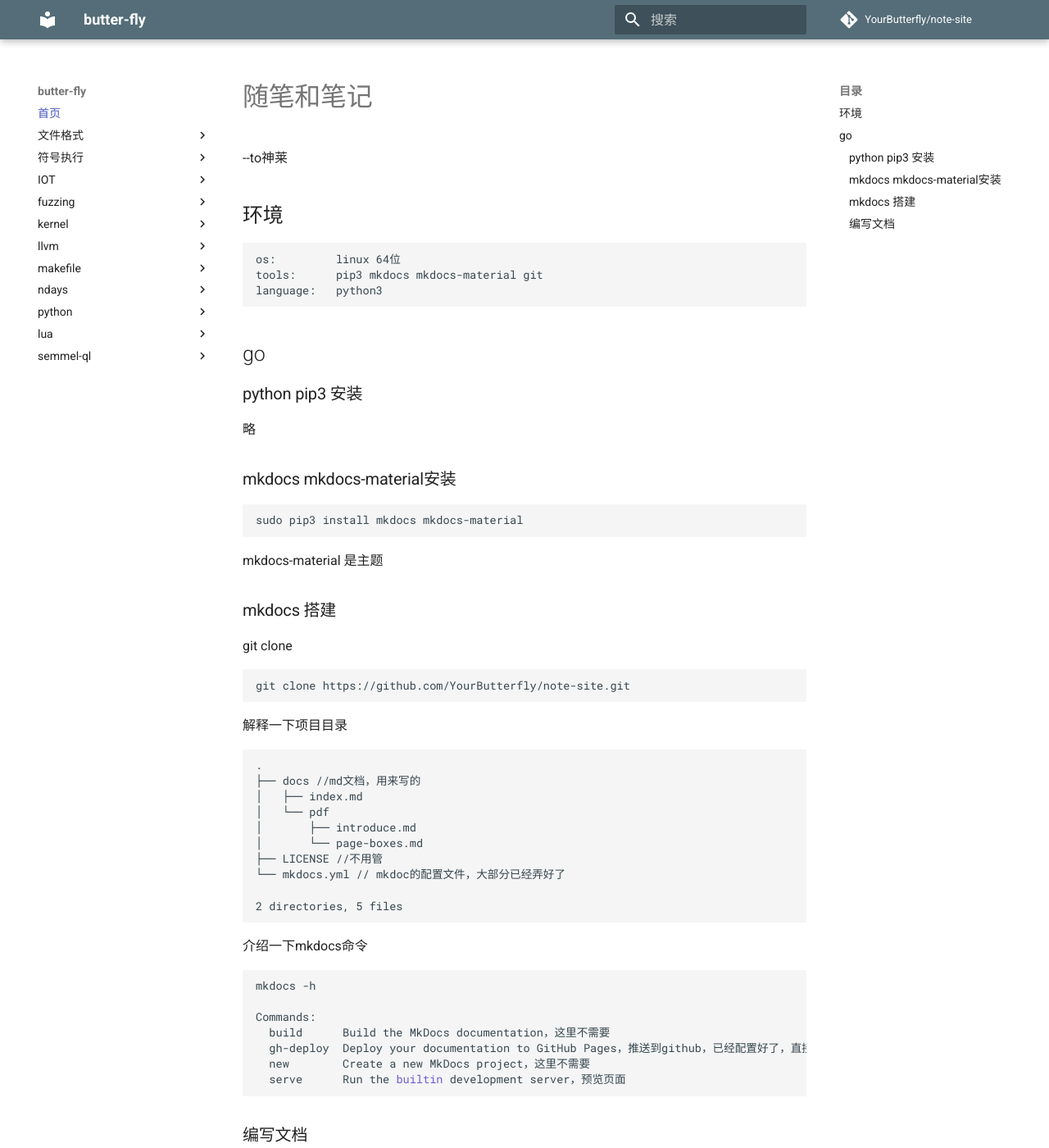
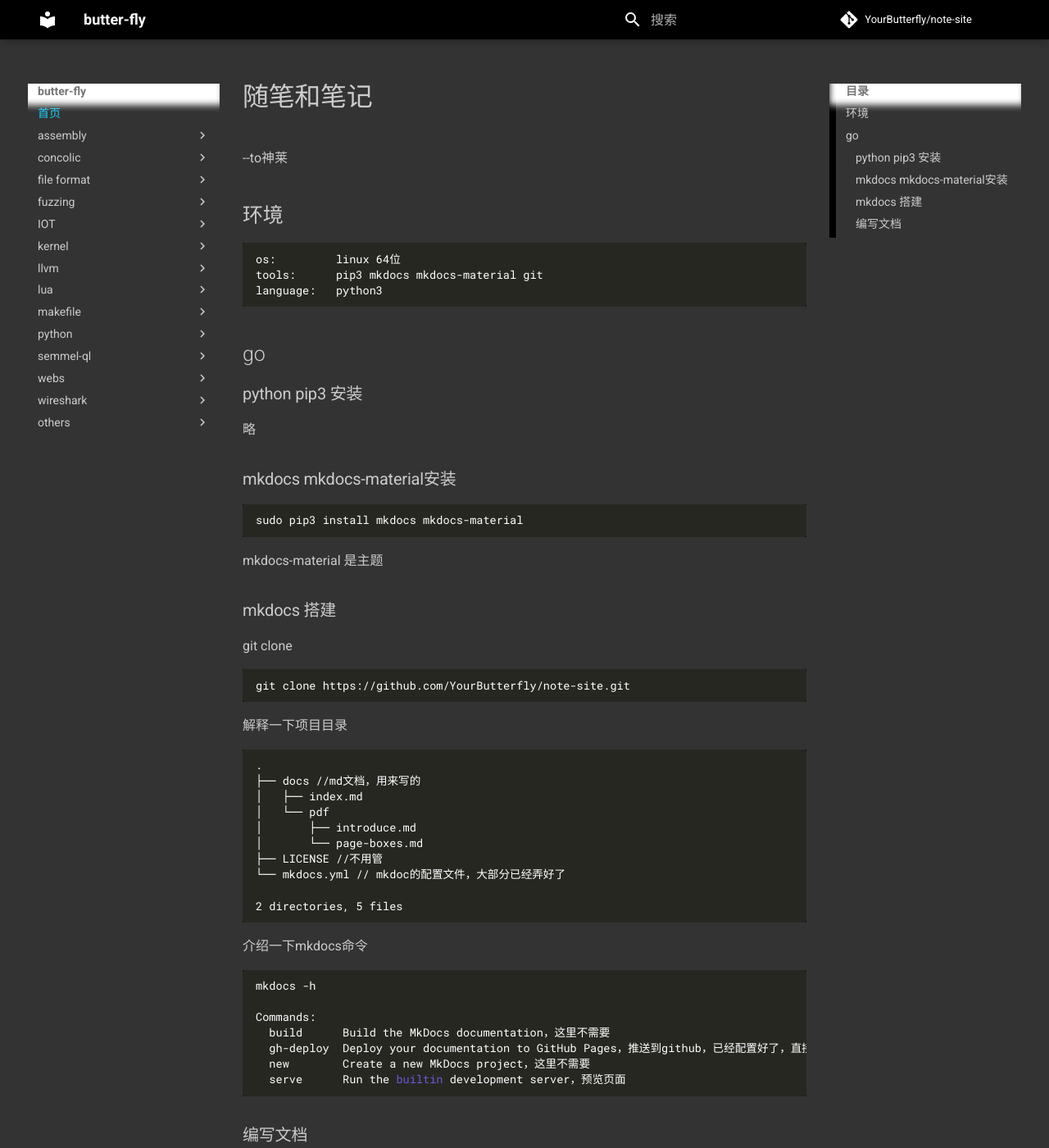
Before and after one commit to YourButterfly/note-site, an MkDocs documentation site: the page built from docs/index.md, in a window 1280 px wide and 1400 px high. Shown: the whole window at 82% size. Built offline with MkDocs 1.6.1 and Material for MkDocs 9.7.7, drawn with Linux system fonts in a browser that asks for light colours; comment, search, counter and statistics services are not loaded; old or Windows-style settings are respelled for this version of MkDocs.

Commit message:
update the dark theme and the sequence of the nav

```diff
--- a/mkdocs.yml
+++ b/mkdocs.yml
@@ -8,56 +8,60 @@ remote_branch: gh-pages
 remote_name: origin
 nav:
         - 首页: index.md
-        - 文件格式:
-                - PDF: module/fileformat/pdf.md
-                - DOT: module/fileformat/dot.md
-        - 符号执行:
+        - assembly:
+            assembly: module/assembly/assembly.md
+        - concolic:
                 - angr:
                         - angr-introduce: module/angr/introduce.md
+                        - CFG: module/angr/cfg.md
                         - DDG: module/angr/ddg.md
-                        - CFG: module/angr/cfg.md
                         - fast-questions: module/angr/fast-question.md
                         - program-state: module/angr/program-state.md
                         - sim_action: module/angr/sim_action.md
-        - IOT:
-                - binwalk: module/iot/binwalk.md
+        - file format:
+                - DOT: module/fileformat/dot.md
+                - PDF: module/fileformat/pdf.md
         - fuzzing:
             # - asan: module/fuzzing/asan.md
             - GUI: module/fuzzing/gui.md
-            - honggfuzz: module\fuzzing\honggfuzz.md
+            - honggfuzz: module/fuzzing/honggfuzz.md
+        - IOT:
+                - binwalk: module/iot/binwalk.md
         - kernel:
+            - kernel-debug: module/kernel/kernel-debug.md
+            - kernel-kvm: module/kernel/kernel-kvm.md
             - kernel-header: module/kernel/kernel-header.md
             - kernel-hook: module/kernel/kernel-hook.md
-            - kernel-debug: module/kernel/kernel-debug.md
-            - kernel-kvm: module/kernel/kernel-kvm.md
         - llvm:
             - pass: module/llvm/pass.md
+        - lua:
+            - lua: module/lua/lua.md
         - makefile:
             - cmake: module/makefile/cmake.md
-        - ndays:
-            - cve-2016-6258: module/ndays/cve-2016-6258.md
         - python:
-            - python-prompt-toolkit: module/python/python-prompt-toolkit.md
             - easyfunction: module/python/easyfunction.md
             - flask: module/python/python-flask.md
+            - GooglePythonStyleGuide: module/python/GooglePythonStyleGuide.md
+            - python-prompt-toolkit: module/python/python-prompt-toolkit.md
+        - semmel-ql:
+            - CodeQL: module/semmle-ql/codeql.md
         # - virtualization:
         #     - qemu: module/virtualization/qemu.md
-        - lua:
-            - lua: module/lua/lua.md
-        - semmel-ql:
-            - CodeQL: module/semmle-ql/codeql.md
+        - webs:
+            - webs: module/webs/webs.md
+        - wireshark:
+            - wireshark: module/wireshark/tshark.md
+        - others:
+            - others: module/others/others.md
 theme:
         name: 'material'
         language: 'zh'
         featuree:
                 tabs: true
-        palette:
-                primary: 'blue grey'
-# 自定义css
 extra_css:
+- 'stylesheets/extra.css'
 - 'stylesheets/custom.css'
 - 'stylesheets/simpleLightbox.min.css'
-# 自定义js
 extra_javascript:
 - 'javascripts/jquery-3.4.1.min.js'
 - 'javascripts/simpleLightbox.min.js'
@@ -66,9 +70,12 @@ extra_javascript:
 markdown_extensions:
 - markdown.extensions.attr_list # 允许在MarkDown链接/图片后用括号指明任意标签的字段
 - admonition
+# use dark theme <https://github.com/fmaida/mkdocs-material-dark-theme>
 - codehilite:
-    guess_lang: false
-    linenums: false
+    guess_lang: False
+    use_pygments: True
+    noclasses: True
+    pygments_style: monokai
 - toc:
     permalink: true
 - footnotes
```
Also changed, not shown: docs/stylesheets/extra.css (added, +1 -0 lines).
